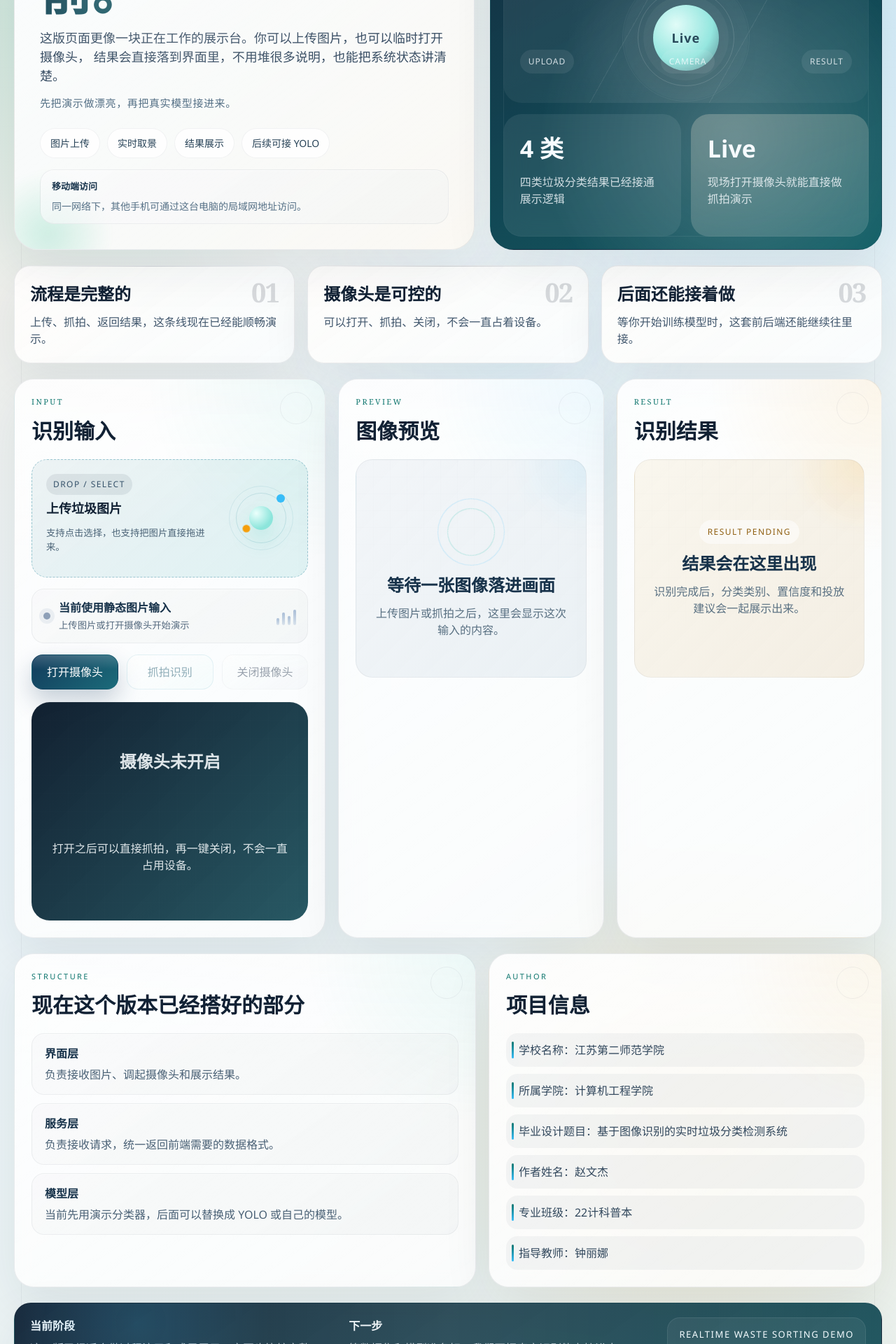
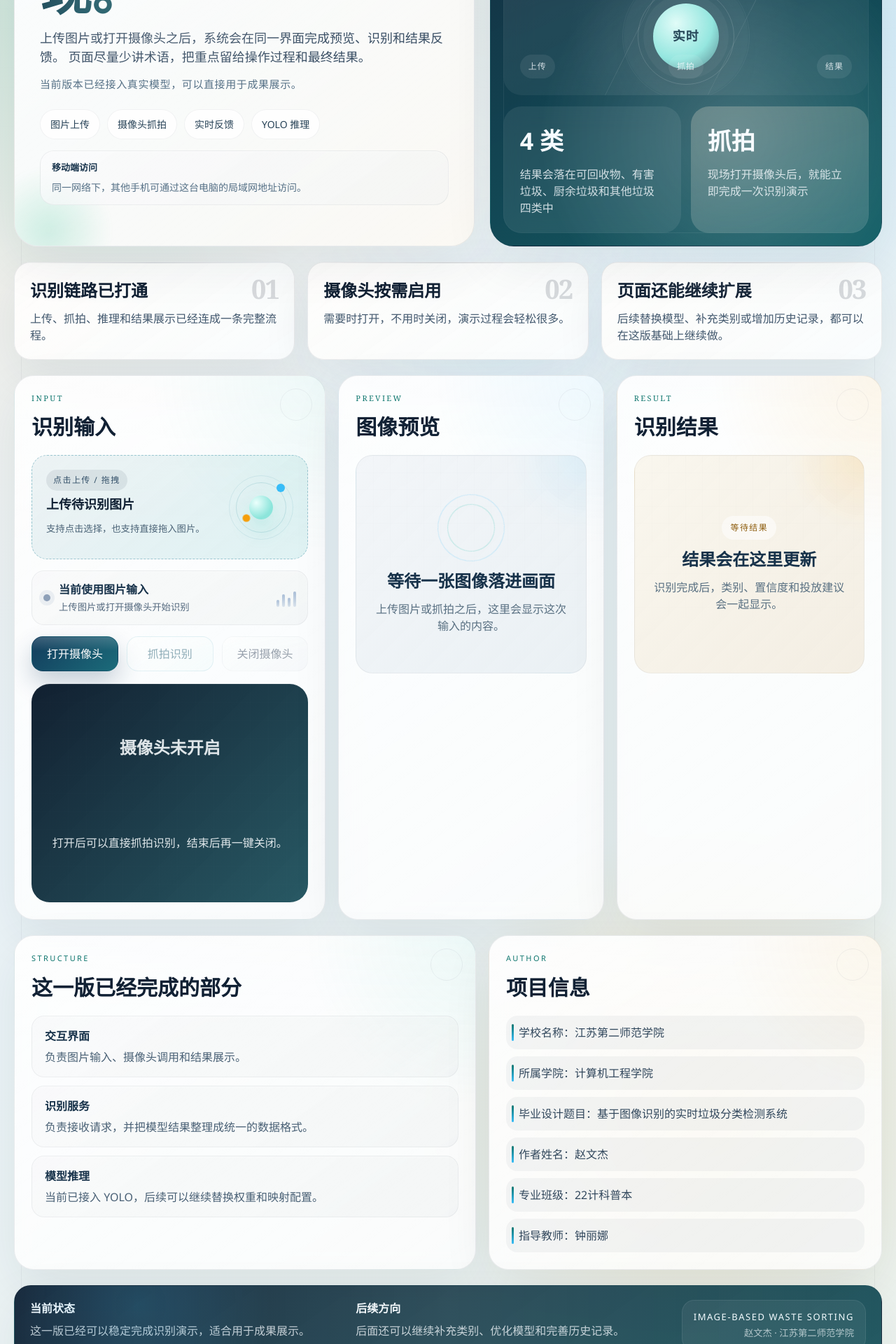
Before and after one commit to vvsw5/rubbish-detect, a React (Vite) app in the folder frontend/: page / in a window 1280 px wide. Shown: the part 380-2300 px from the top of the page at 70% size. Built offline with nearby package versions, Linux system fonts and the light colour scheme; no server answers.

Commit message:
copy: refine frontend presentation text

```diff
--- a/frontend/src/AppPortfolio.jsx
+++ b/frontend/src/AppPortfolio.jsx
@@ -141,61 +141,79 @@ const categoryMeta = {
 
 const loadingStageMeta = {
   idle: {
-    eyebrow: "Ready",
+    eyebrow: "待命",
     title: "等待新的识别请求",
-    description: "选择图片或抓拍之后，系统会在这里展示当前进度。"
+    description: "选择一张图片，或者打开摄像头抓拍，结果会在这里更新。"
   },
   optimizing: {
-    eyebrow: "Preparing",
-    title: "正在压缩并整理图片",
-    description: "先把过大的图片处理到更适合识别的尺寸，减少上传和解码时间。"
+    eyebrow: "整理图片",
+    title: "正在准备图片",
+    description: "系统会先把图片调整到更适合识别的尺寸，让整个过程更顺畅。"
   },
   uploading: {
-    eyebrow: "Uploading",
-    title: "正在发送到识别服务",
-    description: "图片已经准备好，正在传给后端服务。"
+    eyebrow: "发送中",
+    title: "正在提交识别请求",
+    description: "图片已经准备完成，正在发送到后端服务。"
   },
   analyzing: {
-    eyebrow: "Analyzing",
-    title: "模型正在分析图像",
-    description: "系统正在提取图像特征并组织这次分类结果。"
+    eyebrow: "识别中",
+    title: "模型正在判断内容",
+    description: "系统正在提取图像特征，并生成这次识别结果。"
   },
   warming: {
-    eyebrow: "Waking",
-    title: "正在连接在线模型服务",
-    description: "如果这是服务休眠后的第一次识别，这一步会比平时稍慢一点。"
+    eyebrow: "连接中",
+    title: "正在唤醒在线服务",
+    description: "如果这是久未访问后的第一次识别，等待时间会略长一些。"
   }
 };
 
 const loadingStageOrder = ["optimizing", "uploading", "analyzing", "warming"];
 
+const providerLabelMap = {
+  yolo: "YOLO 模型",
+  mock: "演示模式"
+};
+
+const sourceLabelMap = {
+  "yolo-inference": "模型识别",
+  "mock-rule-engine": "演示规则"
+};
+
+function formatProviderLabel(provider) {
+  return providerLabelMap[provider] || provider || "未设置";
+}
+
+function formatSourceLabel(source) {
+  return sourceLabelMap[source] || source || "未知来源";
+}
+
 const quickNotes = [
   {
-    title: "流程是完整的",
-    description: "上传、抓拍、返回结果，这条线现在已经能顺畅演示。"
+    title: "识别链路已打通",
+    description: "上传、抓拍、推理和结果展示已经连成一条完整流程。"
   },
   {
-    title: "摄像头是可控的",
-    description: "可以打开、抓拍、关闭，不会一直占着设备。"
+    title: "摄像头按需启用",
+    description: "需要时打开，不用时关闭，演示过程会轻松很多。"
   },
   {
-    title: "后面还能接着做",
-    description: "等你开始训练模型时，这套前后端还能继续往里接。"
+    title: "页面还能继续扩展",
+    description: "后续替换模型、补充类别或增加历史记录，都可以在这版基础上继续做。"
   }
 ];
 
 const systemBlocks = [
   {
-    title: "界面层",
-    text: "负责接收图片、调起摄像头和展示结果。"
+    title: "交互界面",
+    text: "负责图片输入、摄像头调用和结果展示。"
   },
   {
-    title: "服务层",
-    text: "负责接收请求，统一返回前端需要的数据格式。"
+    title: "识别服务",
+    text: "负责接收请求，并把模型结果整理成统一的数据格式。"
   },
   {
-    title: "模型层",
-    text: "当前先用演示分类器，后面可以替换成 YOLO 或自己的模型。"
+    title: "模型推理",
+    text: "当前已接入 YOLO，后续可以继续替换权重和映射配置。"
   }
 ];
 
@@ -552,7 +570,7 @@ function AppPortfolio() {
           <span className="brand-mark">GC</span>
           <div>
             <strong>垃圾分类实时检测系统</strong>
-            <small>图像识别成果展示页</small>
+            <small>图像识别交互展示</small>
           </div>
         </div>
         <div className="topbar-note">江苏第二师范学院 · 计算机工程学院</div>
@@ -560,26 +578,26 @@ function AppPortfolio() {
 
       <section className="hero-grid">
         <section className="hero-copy reveal reveal-2">
-          <p className="hero-kicker">Waste Sorting Demo</p>
-          <h1>把识别过程，放到眼前。</h1>
+          <p className="hero-kicker">Image-Based Waste Sorting</p>
+          <h1>让识别结果更直观地出现。</h1>
           <p className="hero-description">
-            这版页面更像一块正在工作的展示台。你可以上传图片，也可以临时打开摄像头，
-            结果会直接落到界面里，不用堆很多说明，也能把系统状态讲清楚。
+            上传图片或打开摄像头之后，系统会在同一界面完成预览、识别和结果反馈。
+            页面尽量少讲术语，把重点留给操作过程和最终结果。
           </p>
-          <p className="hero-subline">先把演示做漂亮，再把真实模型接进来。</p>
+          <p className="hero-subline">当前版本已经接入真实模型，可以直接用于成果展示。</p>
 
           <div className="hero-tags">
             <span>图片上传</span>
-            <span>实时取景</span>
-            <span>结果展示</span>
-            <span>后续可接 YOLO</span>
+            <span>摄像头抓拍</span>
+            <span>实时反馈</span>
+            <span>YOLO 推理</span>
           </div>
 
           {serviceMeta && (
             <div className="meta-board">
               <div>
                 <strong>当前模式</strong>
-                <span>{serviceMeta.provider}</span>
+                <span>{formatProviderLabel(serviceMeta.provider)}</span>
               </div>
               <div>
                 <strong>模型名称</strong>
@@ -602,28 +620,28 @@ function AppPortfolio() {
 
         <section className="hero-side reveal reveal-3">
           <div className="hero-panel floating-card">
-            <span className="panel-label">现在能演示什么</span>
-            <h2>上传、取景、识别、落屏</h2>
-            <p>重点不是堆信息，而是让操作和结果都显得自然。</p>
+            <span className="panel-label">当前体验</span>
+            <h2>从输入到结果，一屏完成</h2>
+            <p>把操作、状态和识别结果放在同一个节奏里，展示时更直接，也更好讲清楚。</p>
           </div>
           <div className="hero-orbit-card" aria-hidden="true">
             <div className="orbit-core">
-              <span>Live</span>
+              <span>实时</span>
             </div>
             <div className="orbit-labels">
-              <span>Upload</span>
-              <span>Camera</span>
-              <span>Result</span>
+              <span>上传</span>
+              <span>抓拍</span>
+              <span>结果</span>
             </div>
           </div>
           <div className="hero-mini-grid">
             <div className="hero-mini-card">
               <span className="metric">4 类</span>
-              <p>四类垃圾分类结果已经接通展示逻辑</p>
+              <p>结果会落在可回收物、有害垃圾、厨余垃圾和其他垃圾四类中</p>
             </div>
             <div className="hero-mini-card highlight">
-              <span className="metric">Live</span>
-              <p>现场打开摄像头就能直接做抓拍演示</p>
+              <span className="metric">抓拍</span>
+              <p>现场打开摄像头后，就能立即完成一次识别演示</p>
             </div>
           </div>
         </section>
@@ -656,9 +674,9 @@ function AppPortfolio() {
             onDrop={handleDrop}
           >
             <div className="upload-panel-copy">
-              <em className="upload-badge">Drop / Select</em>
-              <span>上传垃圾图片</span>
-              <small>支持点击选择，也支持把图片直接拖进来。</small>
+              <em className="upload-badge">点击上传 / 拖拽</em>
+              <span>上传待识别图片</span>
+              <small>支持点击选择，也支持直接拖入图片。</small>
             </div>
             <div className="upload-panel-orbit" aria-hidden="true">
               <span />
@@ -671,8 +689,8 @@ function AppPortfolio() {
           <div className="status-ribbon">
             <span className={`signal-dot ${cameraReady ? "live" : ""}`} />
             <div className="status-ribbon-copy">
-              <strong>{cameraReady ? "摄像头已连接" : "当前使用静态图片输入"}</strong>
-              <small>{cameraReady ? "可直接抓拍并实时关闭" : "上传图片或打开摄像头开始演示"}</small>
+              <strong>{cameraReady ? "摄像头已连接" : "当前使用图片输入"}</strong>
+              <small>{cameraReady ? "可以直接抓拍，结束后也能随时关闭" : "上传图片或打开摄像头开始识别"}</small>
             </div>
             <div className={`status-wave ${cameraReady ? "live" : ""}`} aria-hidden="true">
               <span />
@@ -709,7 +727,7 @@ function AppPortfolio() {
             {!cameraReady && (
               <div className="camera-placeholder">
                 <strong>摄像头未开启</strong>
-                <span>打开之后可以直接抓拍，再一键关闭，不会一直占用设备。</span>
+                <span>打开后可以直接抓拍识别，结束后再一键关闭。</span>
               </div>
             )}
             <canvas ref={canvasRef} hidden />
@@ -820,9 +838,9 @@ function AppPortfolio() {
           {!loading && !error && !result && (
             <div className="placeholder-panel result-empty">
               <div className="placeholder-art">
-                <div className="result-empty-badge">Result Pending</div>
-                <strong>结果会在这里出现</strong>
-                <p>识别完成后，分类类别、置信度和投放建议会一起展示出来。</p>
+                <div className="result-empty-badge">等待结果</div>
+                <strong>结果会在这里更新</strong>
+                <p>识别完成后，类别、置信度和投放建议会一起显示。</p>
               </div>
             </div>
           )}
@@ -845,7 +863,7 @@ function AppPortfolio() {
               </div>
               <div className="analysis-chip-row">
                 <span>{captureSource}</span>
-                <span>{result.source}</span>
+                <span>{formatSourceLabel(result.source)}</span>
                 <span>{result.model_name}</span>
               </div>
               <h3>{result.item_name}</h3>
@@ -880,7 +898,7 @@ function AppPortfolio() {
                 <p>{result.suggestion}</p>
               </div>
               <div className="analysis-footer">
-                <span>来源：{result.source}</span>
+                <span>来源：{formatSourceLabel(result.source)}</span>
                 <span>模型：{result.model_name}</span>
               </div>
             </div>
@@ -892,7 +910,7 @@ function AppPortfolio() {
         <article className="soft-panel structure-panel reveal reveal-1">
           <div className="section-head">
             <p className="section-kicker">Structure</p>
-            <h2>现在这个版本已经搭好的部分</h2>
+            <h2>这一版已经完成的部分</h2>
           </div>
 
           <div className="block-grid">
@@ -921,15 +939,15 @@ function AppPortfolio() {
 
       <footer className="portfolio-footer reveal reveal-3">
         <div>
-          <strong>当前阶段</strong>
-          <span>这一版已经适合做过程演示和成果展示，交互也比较完整。</span>
+          <strong>当前状态</strong>
+          <span>这一版已经可以稳定完成识别演示，适合用于成果展示。</span>
         </div>
         <div>
-          <strong>下一步</strong>
-          <span>等数据集和模型准备好，我们再把真实识别能力接进来。</span>
+          <strong>后续方向</strong>
+          <span>后面还可以继续补充类别、优化模型和完善历史记录。</span>
         </div>
         <div className="footer-signature">
-          <span>Realtime Waste Sorting Demo</span>
+          <span>Image-Based Waste Sorting</span>
           <small>赵文杰 · 江苏第二师范学院</small>
         </div>
       </footer>
```
